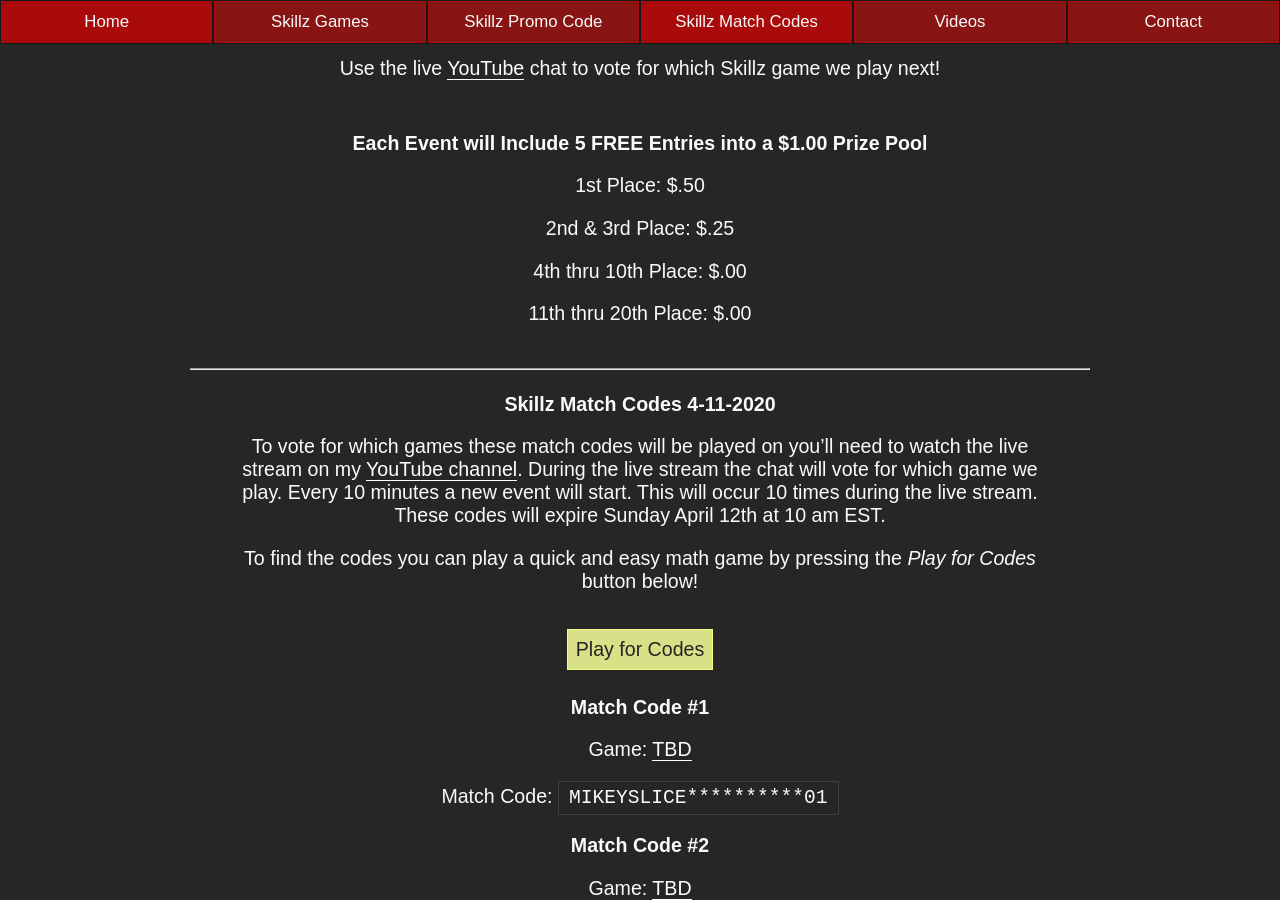
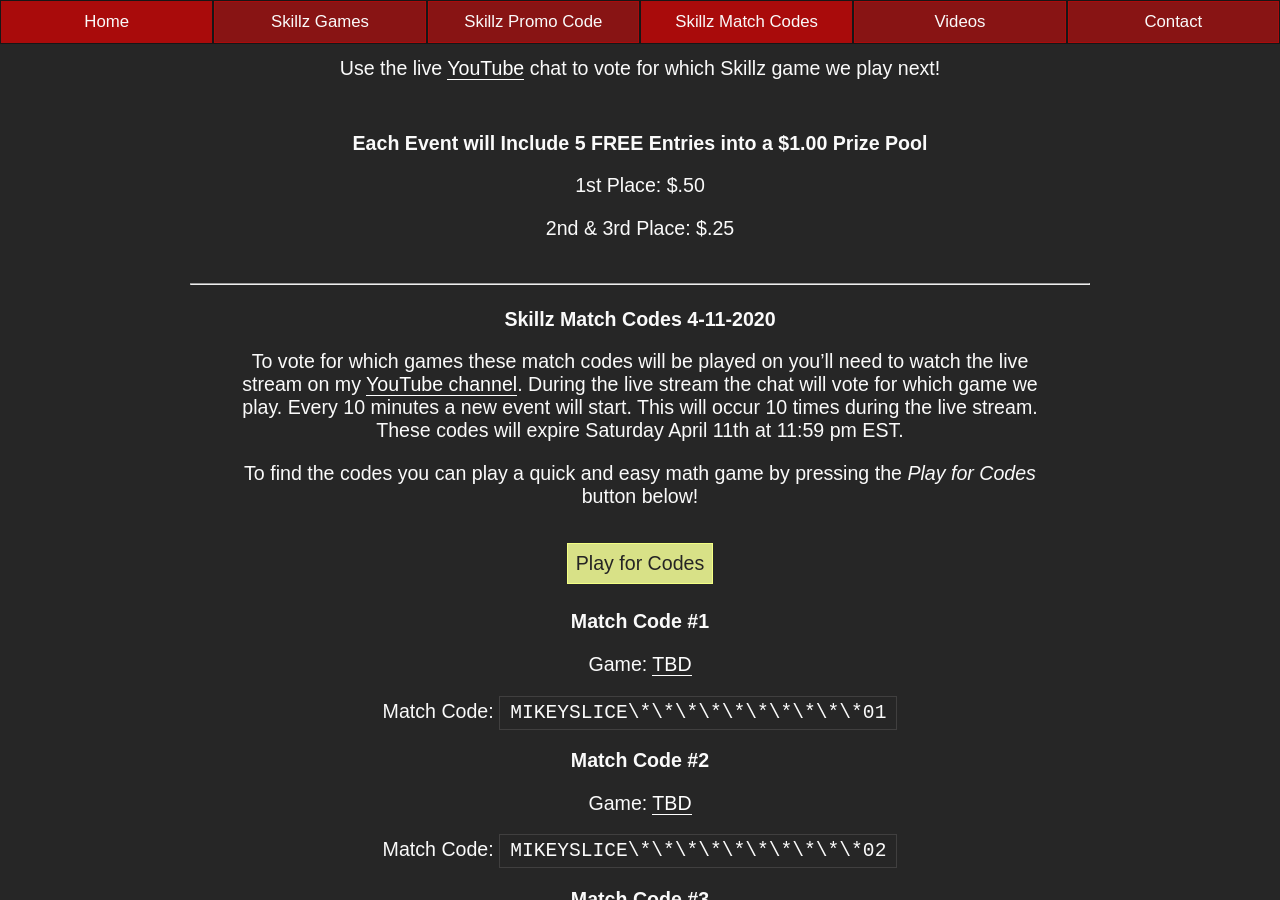
Before and after one commit to mikeyslice/esports-medium, a Jekyll site: the page built from skillz-match-codes.md, in a window 1280 px wide and 900 px high, scrolled down 2823 px. Built offline with Jekyll 4.4.1, drawn with Linux system fonts in a browser that asks for light colours; some of the changed text lies outside the part shown.

Commit message:
Update Skillz Match Codes “skillz-match-codes”

```diff
--- a/_includes/pages/skillz-match-codes.html
+++ b/_includes/pages/skillz-match-codes.html
@@ -86,13 +86,7 @@
 <p>2nd & 3rd Place: $.25</p>
 </li>
 
-<li>
-<p>4th thru 10th Place: $.00</p>
-</li>
 
-<li>
-<p>11th thru 20th Place: $.00</p>
-</li>
 <br>
 <hr>
 <br>
@@ -100,7 +94,7 @@
 Skillz Match Codes 4-11-2020
 </h3>
 <p>
-To vote for which games these match codes will be played on you’ll need to watch the live stream on my <a href="https://youtube.com/mikeyslice">YouTube channel</a>. During the live stream the chat will vote for which game we play. Every 10 minutes a new event will start. This will occur 10 times during the live stream. These codes will expire Sunday April 12th at 10 am EST.
+To vote for which games these match codes will be played on you’ll need to watch the live stream on my <a href="https://youtube.com/mikeyslice">YouTube channel</a>. During the live stream the chat will vote for which game we play. Every 10 minutes a new event will start. This will occur 10 times during the live stream. These codes will expire Saturday April 11th at 11:59 pm EST.
 </p>
 <p>
 To find the codes you can play a quick and easy math game by pressing the <em>Play for Codes</em> button below!
@@ -113,61 +107,61 @@
 
 <p>Game: <a href="/skillz-games/">TBD</a></p>
 
-<p>Match Code: <code>MIKEYSLICE**********01</code></p>
+<p>Match Code: <code>MIKEYSLICE\*\*\*\*\*\*\*\*\*\*01</code></p>
 
 <h3>Match Code #2</h3>
 
 <p>Game: <a href="/skillz-games/">TBD</a><p>
 
-<p>Match Code: <code>MIKEYSLICE**********02</code></p>
+<p>Match Code: <code>MIKEYSLICE\*\*\*\*\*\*\*\*\*\*02</code></p>
 
 <h3>Match Code #3</h3>
 
 <p>Game: <a href="/skillz-games/">TBD</a><p>
 
-<p>Match Code: <code>MIKEYSLICE**********03</code></p>
+<p>Match Code: <code>MIKEYSLICE\*\*\*\*\*\*\*\*\*\*03</code></p>
 
 <h3>Match Code #4</h3>
 
 <p>Game: <a href="/skillz-games/">TBD</a><p>
 
-<p>Match Code: <code>MIKEYSLICE**********04</code></p>
+<p>Match Code: <code>MIKEYSLICE\*\*\*\*\*\*\*\*\*\*04</code></p>
 
 <h3>Match Code #5</h3>
 
 <p>Game: <a href="/skillz-games/">TBD</a><p>
 
-<p>Match Code: <code>MIKEYSLICE**********05</code></p>
+<p>Match Code: <code>MIKEYSLICE\*\*\*\*\*\*\*\*\*\*05</code></p>
 
 <h3>Match Code #6</h3>
 
 <p>Game: <a href="/skillz-games/">TBD</a><p>
 
-<p>Match Code: <code>MIKEYSLICE**********06</code></p>
+<p>Match Code: <code>MIKEYSLICE\*\*\*\*\*\*\*\*\*\*06</code></p>
 
 <h3>Match Code #7</h3>
 
 <p>Game: <a href="/skillz-games/">TBD</a><p>
 
-<p>Match Code: <code>MIKEYSLICE**********07</code></p>
+<p>Match Code: <code>MIKEYSLICE\*\*\*\*\*\*\*\*\*\*07</code></p>
 
 <h3>Match Code #8</h3>
 
 <p>Game: <a href="/skillz-games/">TBD</a><p>
 
-<p>Match Code: <code>MIKEYSLICE**********08</code></p>
+<p>Match Code: <code>MIKEYSLICE\*\*\*\*\*\*\*\*\*\*08</code></p>
 
 <h3>Match Code #9</h3>
 
 <p>Game: <a href="/skillz-games/">TBD</a><p>
 
-<p>Match Code: <code>MIKEYSLICE**********09</code></p>
+<p>Match Code: <code>MIKEYSLICE\*\*\*\*\*\*\*\*\*\*09</code></p>
 
 <h3>Match Code #10</h3>
 
 <p>Game: <a href="/skillz-games/">TBD</a></p>
 
-<p>Match Code: <code>MIKEYSLICE**********10</code></p>
+<p>Match Code: <code>MIKEYSLICE\*\*\*\*\*\*\*\*\*\*10</code></p>
 
 <br>
 <a class="btn" href="/play/">Play for Codes</a>
```
